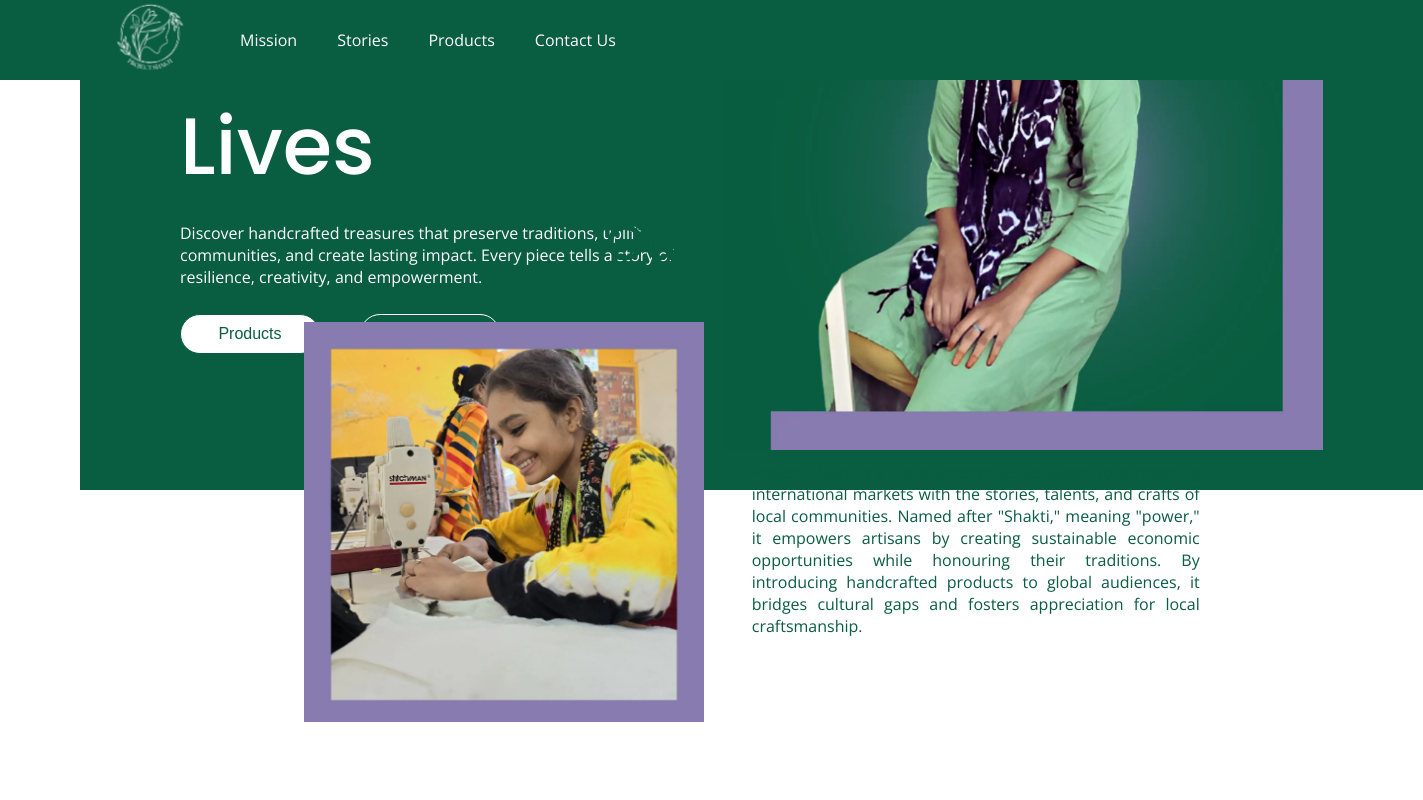
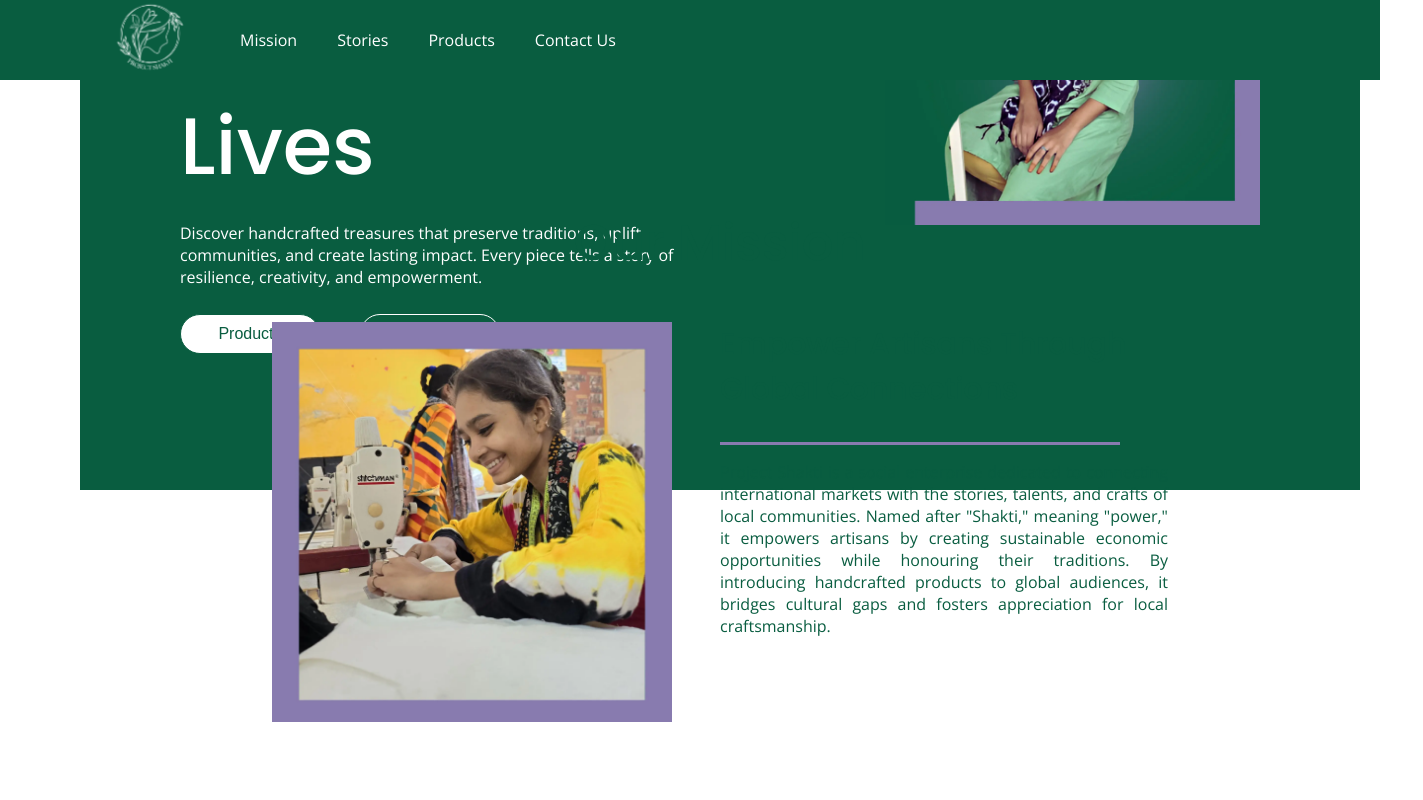
Before and after one commit to tb1995/project-shakti, a Next.js app: page / in a window 1280 px wide. Shown: the top 800 px of the page, 1423 px wide, since content can reach past the window. Built offline with nearby package versions, Linux system fonts and the light colour scheme.

Commit message:
responsive image

```diff
--- a/app/sections/homepage/hero.module.scss
+++ b/app/sections/homepage/hero.module.scss
@@ -45,6 +45,11 @@
   height: 600px;
   width: 600px;
 
+  @include breakpoints.for-size(laptop-down) {
+    height: 375px;
+    width: 375px;
+  }
+
   @include breakpoints.for-size(tablet-landscape-down) {
     height: 300px;
     width: 300px;
```
